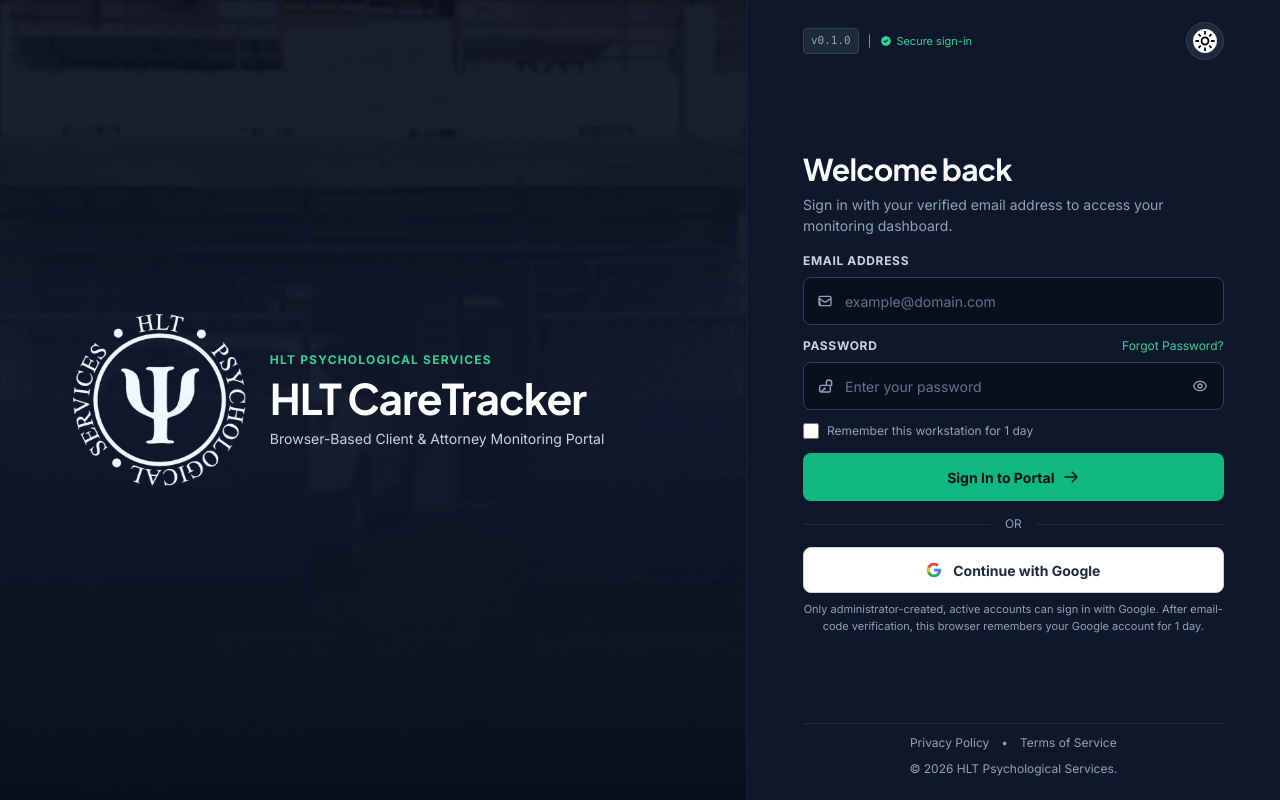
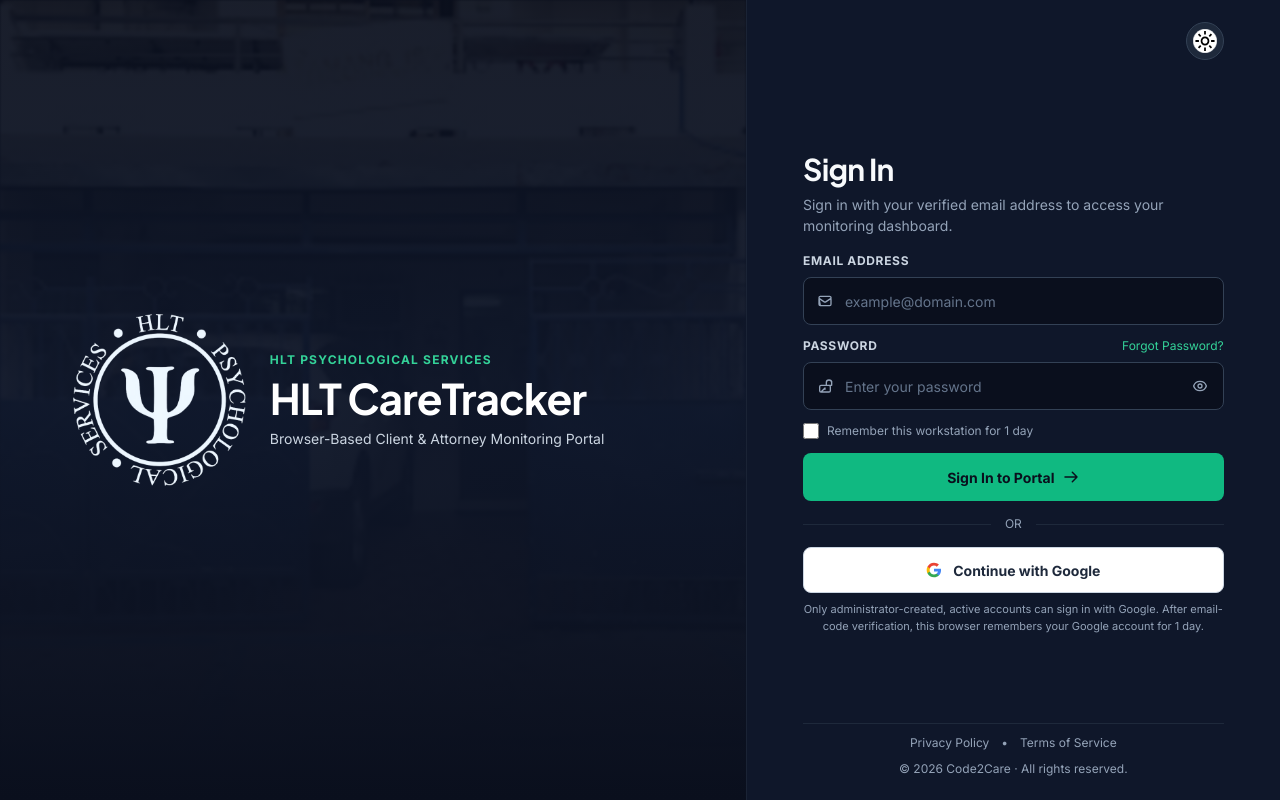
Before and after one commit to code-monty/care_tracker, a Next.js app: page /login in a window 1280 px wide. Built offline with nearby package versions, Linux system fonts and the light colour scheme; no server answers.

Commit message:
style(login): improve ui and change some texts

```diff
--- a/app/(auth)/login/login-experience.tsx
+++ b/app/(auth)/login/login-experience.tsx
@@ -6,7 +6,7 @@
 import { LoginForm } from "./login-form";
 import styles from "./login.module.css";
 
-export function LoginExperience({ version, googleError }: { version: string; googleError: boolean }) {
+export function LoginExperience({ googleError }: { googleError: boolean }) {
   const { theme, toggleTheme } = useAuthTheme();
 
   return (
@@ -28,17 +28,12 @@
 
       <section className={styles.panel} aria-label="Sign in">
         <header className={styles.panelTop}>
-          <div className={styles.statusLine}>
-            <span className={styles.version}>v{version}</span>
-            <span className={styles.statusDivider} aria-hidden="true">|</span>
-            <span className={styles.secureStatus}><Image src="/auth/secure.svg" alt="" width={12} height={12} /> Secure sign-in</span>
-          </div>
           <AuthThemeToggle theme={theme} onToggle={toggleTheme} />
         </header>
 
         <div className={styles.formArea}>
           <div className={styles.formInner}>
-            <h1 className={styles.heading} aria-label="Sign in to CareTracker">Welcome back</h1>
+            <h1 className={styles.heading}>Sign In</h1>
             <p className={styles.intro}>Sign in with your verified email address to access your monitoring dashboard.</p>
             <LoginForm googleError={googleError} />
           </div>
@@ -50,7 +45,7 @@
             <span aria-hidden="true">•</span>
             <Link href="/terms-of-service">Terms of Service</Link>
           </nav>
-          <p>© 2026 HLT Psychological Services.</p>
+          <p>© 2026 Code2Care · All rights reserved.</p>
         </footer>
       </section>
     </main>
--- a/app/(auth)/login/login.module.css
+++ b/app/(auth)/login/login.module.css
@@ -53,11 +53,7 @@
 .page[data-theme="light"] .logoFrame::after { content: ""; position: absolute; inset: 0; background: #306fa5; -webkit-mask: url("/auth/hlt-logo.png") center / contain no-repeat; mask: url("/auth/hlt-logo.png") center / contain no-repeat; pointer-events: none; }
 
 .panel { min-width: 0; min-height: 0; display: flex; flex-direction: column; padding: 20px clamp(28px, 4.4vw, 70px) 22px; background: var(--panel); }
-.panelTop { display: flex; align-items: center; justify-content: space-between; min-height: 42px; }
-.statusLine { display: flex; align-items: center; gap: 9px; font-size: 11px; white-space: nowrap; }
-.version { padding: 4px 7px; border: 1px solid var(--line); border-radius: 4px; background: var(--badge); color: var(--muted); font-family: ui-monospace, SFMono-Regular, Consolas, monospace; }
-.statusDivider { color: var(--muted); }
-.secureStatus { display: inline-flex; align-items: center; gap: 4px; color: var(--link); }
+.panelTop { display: flex; align-items: center; justify-content: flex-end; min-height: 42px; }
 .formArea { flex: 1; min-height: 0; display: flex; align-items: center; justify-content: center; padding: 16px 0; }
 .formInner { width: min(100%, 448px); }
 .heading { margin: 0; color: var(--text); font-family: var(--font-login-heading), Arial, sans-serif; font-size: 30px; line-height: 36px; font-weight: 700; letter-spacing: -.025em; }
--- a/app/(auth)/login/page.tsx
+++ b/app/(auth)/login/page.tsx
@@ -1,7 +1,6 @@
 import { redirect } from "next/navigation";
 import { Inter, Plus_Jakarta_Sans } from "next/font/google";
 import { createClient } from "@/lib/supabase/server";
-import packageInfo from "../../../package.json";
 import { LoginExperience } from "./login-experience";
 
 const inter = Inter({ subsets: ["latin"], variable: "--font-login-body" });
@@ -22,5 +21,5 @@
   }
 
   const { error } = await searchParams;
-  return <div className={`${inter.variable} ${jakarta.variable}`}><LoginExperience version={packageInfo.version} googleError={error === "google"} /></div>;
+  return <div className={`${inter.variable} ${jakarta.variable}`}><LoginExperience googleError={error === "google"} /></div>;
 }
```
Also changed, not shown: 1 other file (tests, documents, lock files or other folders).
